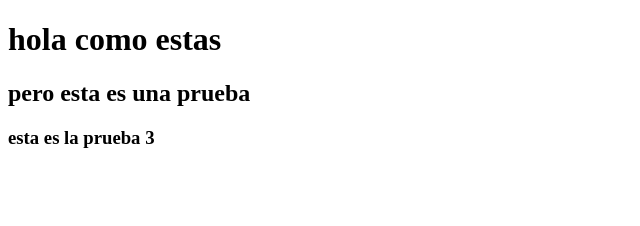
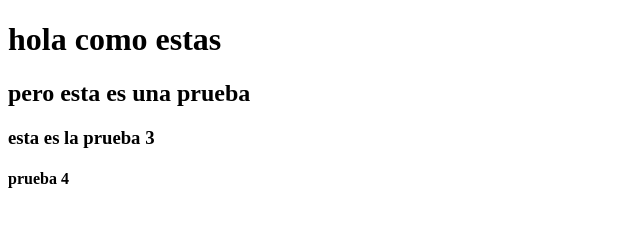
Before and after one commit to mariacardozo-coder/proyecto_git, a plain HTML site: page src/index.html in a window 1280 px wide. Shown: the full height of the page, 0-640 px from the left. Drawn offline with Linux system fonts and the light colour scheme.

Commit message:
primer commit intellij

```diff
--- a/src/index.html
+++ b/src/index.html
@@ -10,5 +10,6 @@
 <h1>hola como estas</h1>
 <h2>pero esta es una prueba</h2>
 <h3>esta es la prueba 3</h3>
+<h4>prueba 4</h4>
 </body>
 </html>
```
